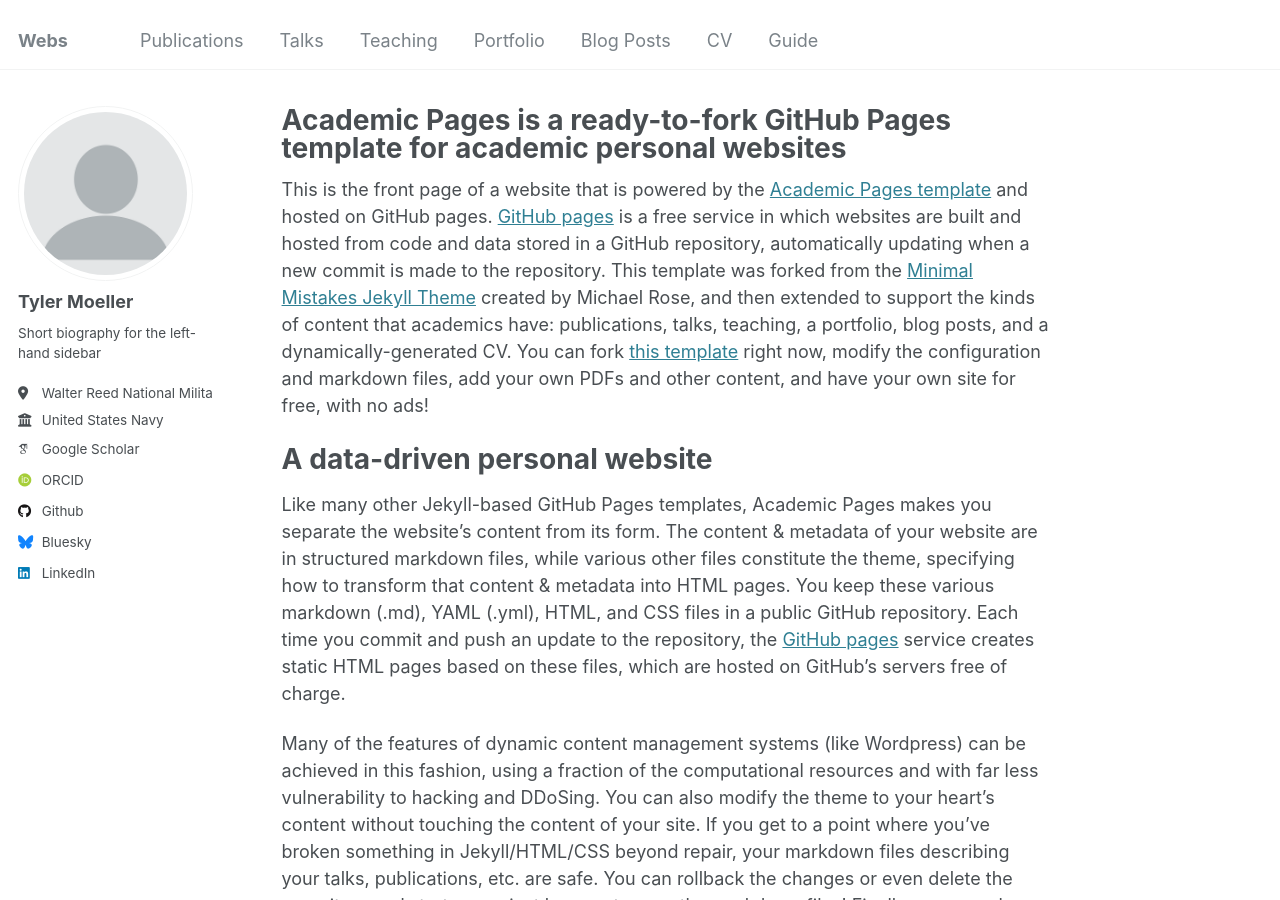
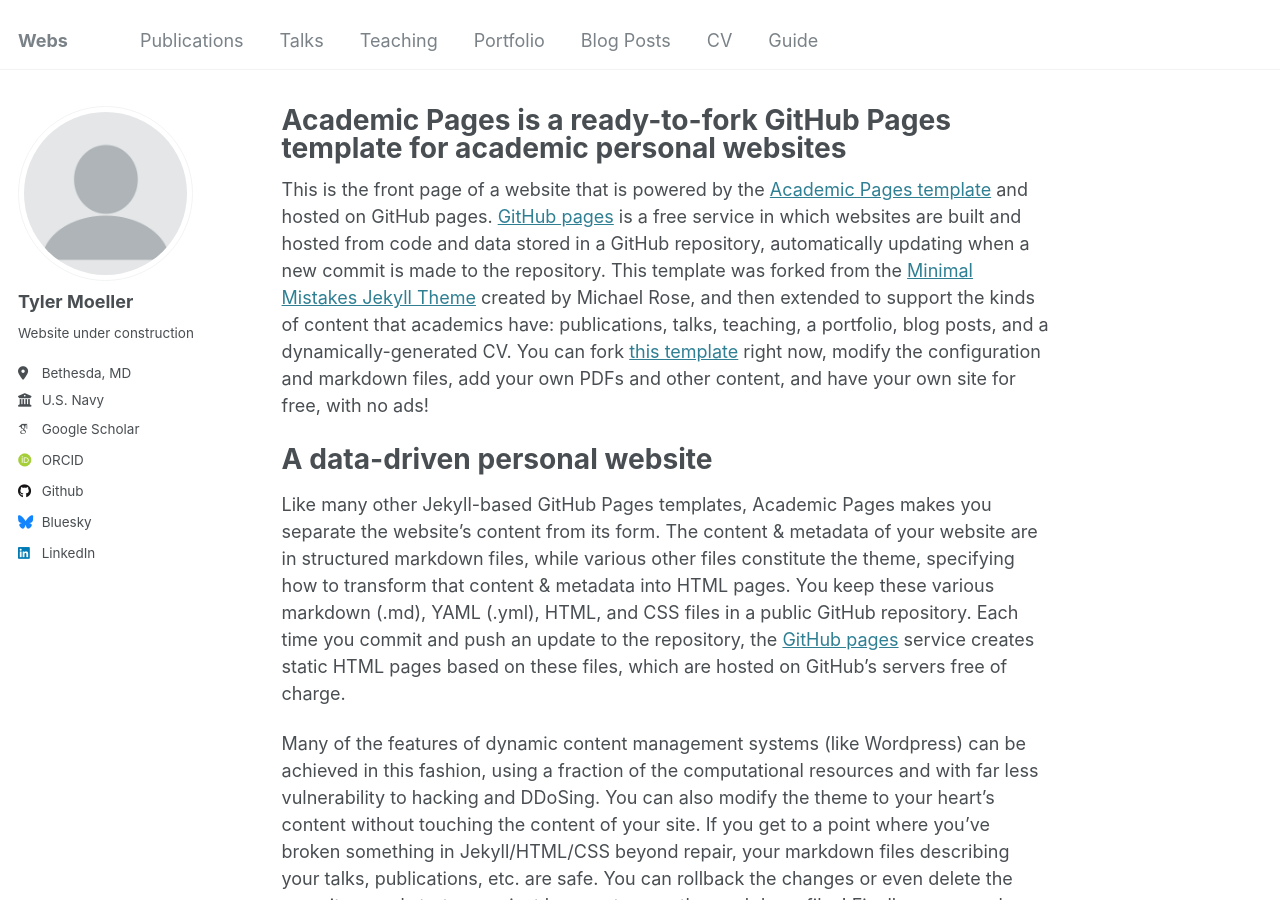
Before and after one commit to tymoeller/tymoeller.github.io, a Jekyll site: the page built from _pages/about.md, in a window 1280 px wide and 900 px high. Built offline with Jekyll 4.4.1, drawn with Linux system fonts in a browser that asks for light colours; some web fonts are replaced.

Commit message:
Update _config.yml

```diff
--- a/_config.yml
+++ b/_config.yml
@@ -11,10 +11,10 @@ locale                   : "en-US"
 title                    : "Webs"
 title_separator          : "-"
 name                     : &name "Tyler Moeller"
-description              : &description "personal description"
+description              : &description "Website for Tyler Moeller"
 url                      : https://academicpages.github.io # the base hostname & protocol for your site e.g. "https://[your GitHub username].github.io"
 baseurl                  : "" # the subpath of your site, e.g. "/blog"
-repository               : "academicpages/academicpages.github.io"
+repository               : "tymoeller/tymoeller.github.io"
 
 # Site Author - The following control what appear as part of the author content on the side bar.
 #               If a field is blank the icon and link will not appear, otherwise it will be shown.
@@ -24,9 +24,9 @@ author:
   avatar           : "profile.png"
   name             : "Tyler Moeller"
   pronouns         : # example: "she/her"
-  bio              : "Short biography for the left-hand sidebar"
-  location         : "Walter Reed National Military Medical Center"
-  employer         : "United States Navy"
+  bio              : "Website under construction"
+  location         : "Bethesda, MD"
+  employer         : "U.S. Navy"
   uri              : # URL
   email            : # URL
 
```
